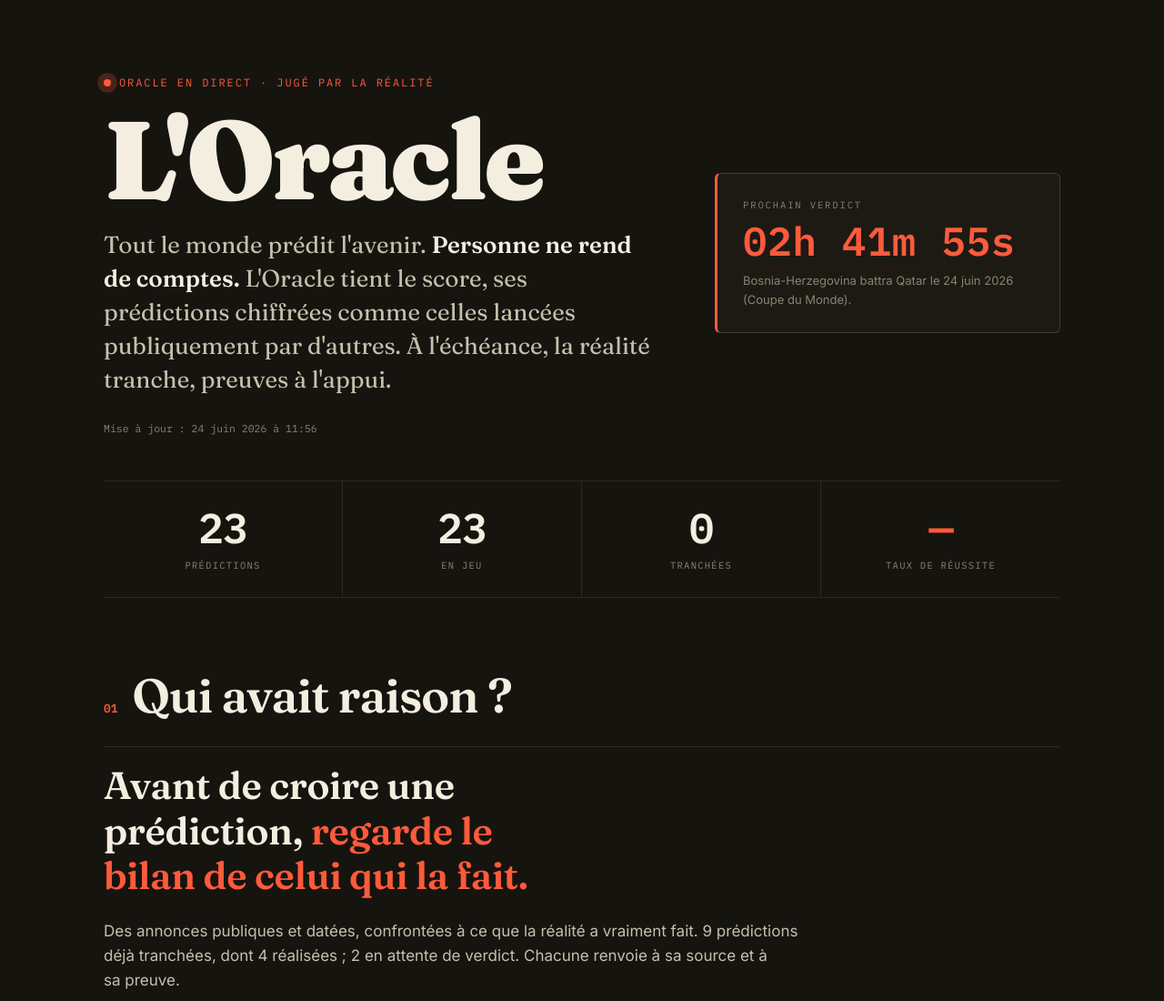
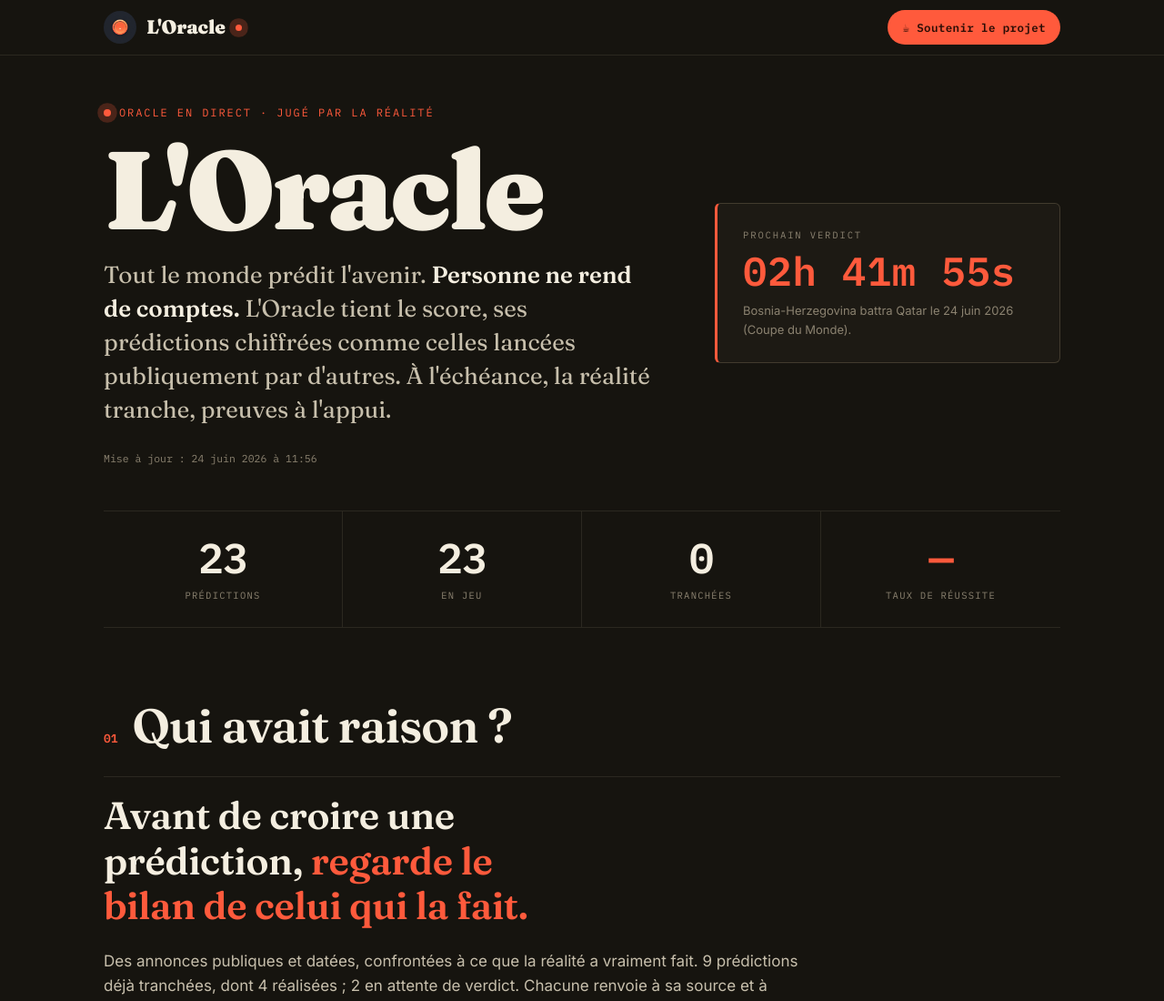
Before and after one commit to Jordan-Bourillot/oracle-triskell, a website: page public/index.html in a window 1280 px wide. Shown: the top 1100 px of the page at 91% size. Drawn offline with Linux system fonts and the light colour scheme.

Commit message:
Header de marque (logo + L'Oracle + live) + bouton Ko-fi de soutien

```diff
--- a/public/index.html
+++ b/public/index.html
@@ -36,6 +36,16 @@
     <link rel="stylesheet" href="./styles.css" />
   </head>
   <body>
+    <header class="topbar">
+      <div class="topbar-in">
+        <a class="brand" href="/" aria-label="L'Oracle, accueil">
+          <img class="brand-logo" src="./logo.png" alt="" width="36" height="36" />
+          <span class="brand-name">L'Oracle</span>
+          <span class="brand-live" aria-hidden="true"></span>
+        </a>
+        <a class="kofi" href="https://ko-fi.com/triskellstudio" target="_blank" rel="noopener">☕ Soutenir le projet</a>
+      </div>
+    </header>
     <div class="wrap">
       <!-- HERO -->
       <header class="hero">
--- a/public/styles.css
+++ b/public/styles.css
@@ -30,10 +30,21 @@
 html { -webkit-text-size-adjust: 100%; scroll-behavior: smooth; }
 body { margin: 0; background: var(--bg); color: var(--text); font-family: var(--ui); font-size: 17px; line-height: 1.6; font-optical-sizing: auto; overflow-x: hidden; }
 .wrap { max-width: var(--maxw); margin: 0 auto; padding: 0 24px 110px; }
+
+/* ---------- HEADER (barre de marque) ---------- */
+.topbar { position: sticky; top: 0; z-index: 50; background: var(--bg); border-bottom: 1px solid var(--line); }
+.topbar-in { max-width: var(--maxw); margin: 0 auto; padding: 11px 24px; display: flex; align-items: center; justify-content: space-between; gap: 16px; }
+.brand { display: inline-flex; align-items: center; gap: 11px; text-decoration: none; }
+.brand-logo { width: 36px; height: 36px; border-radius: 50%; object-fit: cover; display: block; }
+.brand-name { font-family: var(--display); font-weight: 700; font-size: 21px; color: var(--bone); letter-spacing: -0.01em; }
+.brand-live { width: 7px; height: 7px; border-radius: 50%; background: var(--accent); animation: pulse 2.2s ease-out infinite; }
+.kofi { font-family: var(--mono); font-size: 12.5px; font-weight: 600; letter-spacing: 0.03em; color: #2a0d06; background: var(--accent); padding: 9px 16px; border-radius: 999px; text-decoration: none; white-space: nowrap; transition: transform 0.15s ease, filter 0.15s ease; }
+.kofi:hover { transform: translateY(-1px); filter: brightness(1.06); }
+@media (max-width: 480px) { .topbar-in { padding: 10px 18px; } .brand-name { font-size: 18px; } .kofi { font-size: 11px; padding: 8px 13px; } }
 a { color: var(--accent); text-underline-offset: 2px; }
 
 /* ---------- HERO ---------- */
-.hero { display: grid; grid-template-columns: 1.5fr 1fr; gap: 48px; align-items: center; padding: 76px 0 48px; border-bottom: 1px solid var(--line); }
+.hero { display: grid; grid-template-columns: 1.5fr 1fr; gap: 48px; align-items: center; padding: 48px 0; border-bottom: 1px solid var(--line); }
 .hero-main { min-width: 0; }
 .hero-live { display: flex; justify-content: flex-end; }
 .kicker { display: inline-flex; align-items: center; gap: 9px; font-family: var(--mono); font-size: 12px; letter-spacing: 0.16em; text-transform: uppercase; color: var(--accent); margin: 0 0 22px; }
```
Also changed, not shown: public/logo.png (added).
